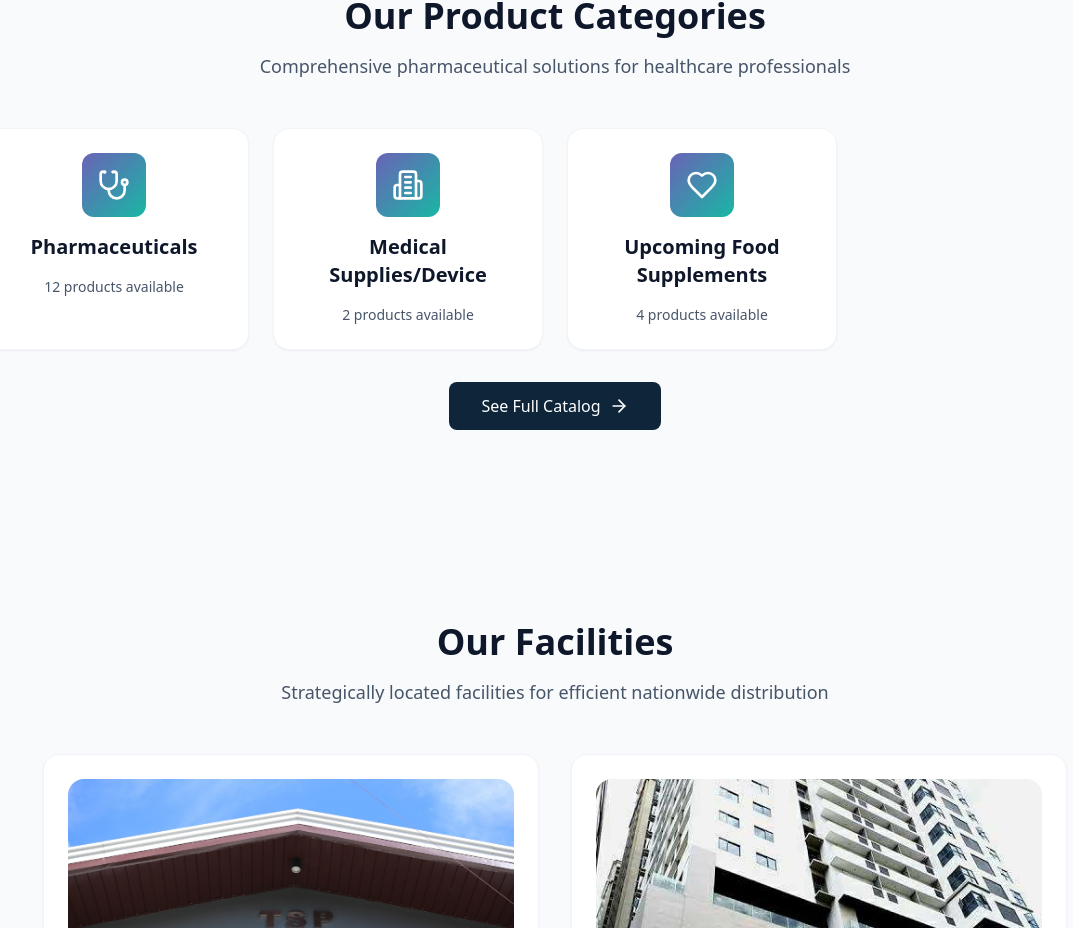
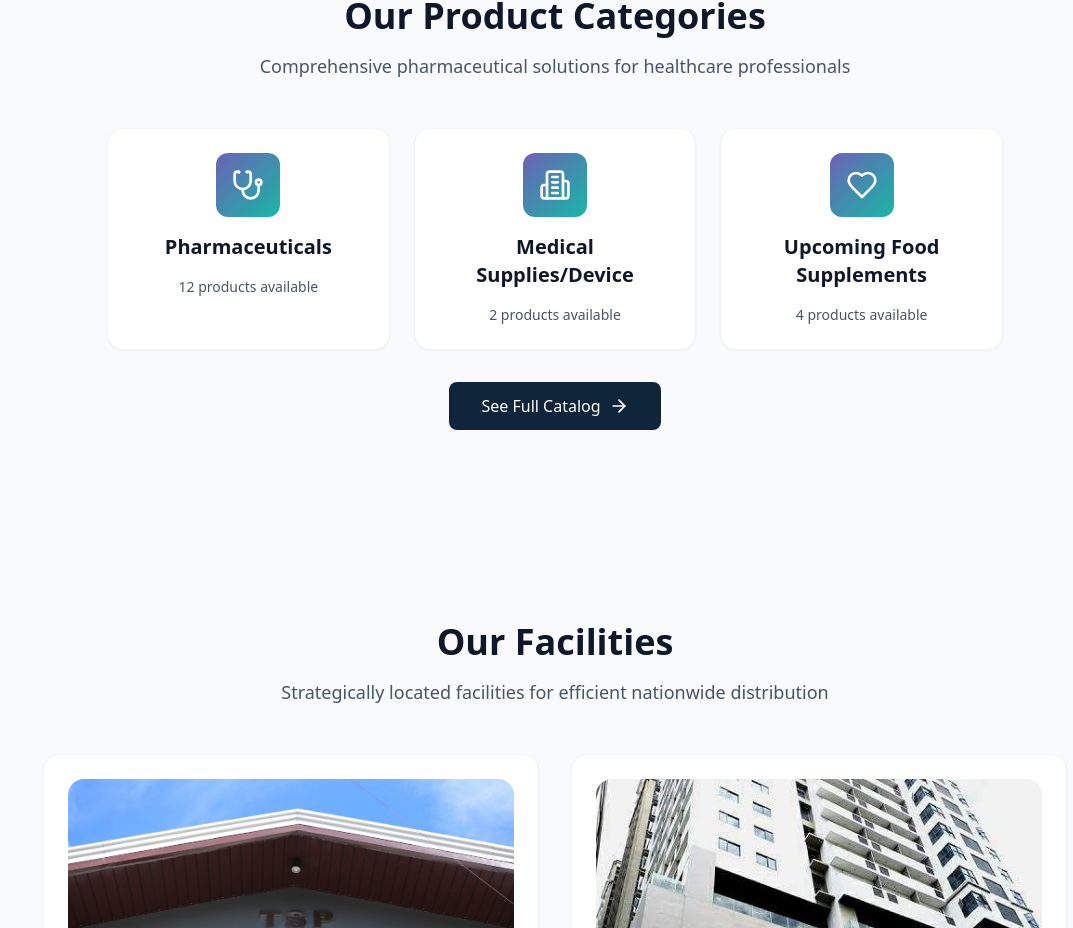
Before and after one commit to AdminMUPG/landing-page-mupg, a React (Vite) app: page / in a window 1280 px wide. Shown: the part 4217-5145 px from the top of the page, without its empty margins (85-1158 px from the left). Built offline with nearby package versions, Linux system fonts and the light colour scheme.

Commit message:
Update grid layout in Home component: Adjusted the grid structure to use a single column for small screens and three columns for medium screens, enhancing responsiveness and visual consistency.

```diff
--- a/src/pages/Home.tsx
+++ b/src/pages/Home.tsx
@@ -345,7 +345,7 @@
             Comprehensive pharmaceutical solutions for healthcare professionals
           </p>
         </div>
-        <div className="grid md:grid-cols-2 lg:grid-cols-4 gap-6 max-w-6xl mx-auto mb-8">
+        <div className="grid grid-cols-1 md:grid-cols-3 gap-6 max-w-4xl mx-auto mb-8">
           {[
             { category: 'PHARMACEUTICALS', icon: Stethoscope, count: products.filter(p => p.category === 'PHARMACEUTICALS').length },
             { category: 'MEDICAL_SUPPLIES', icon: Building2, count: products.filter(p => p.category === 'MEDICAL_SUPPLIES').length },
```
